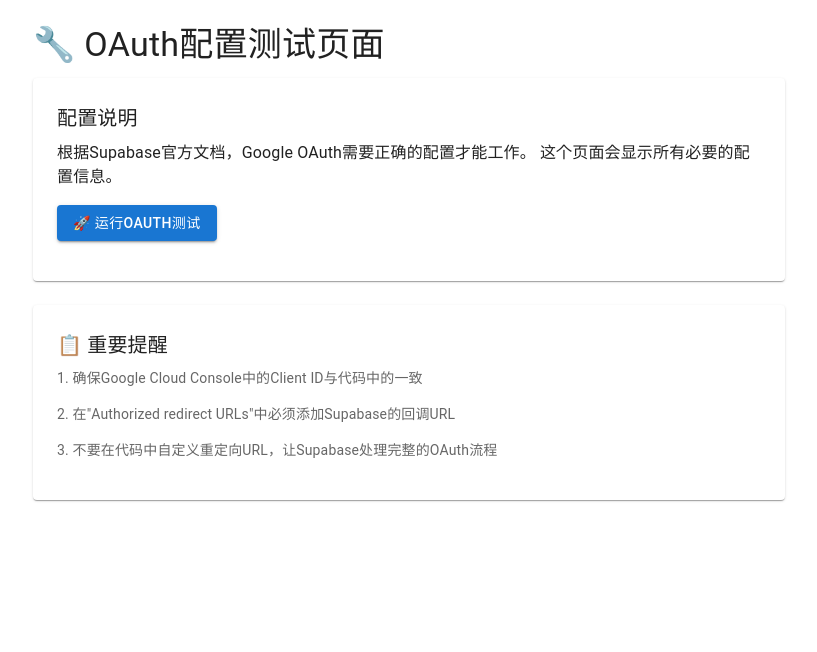
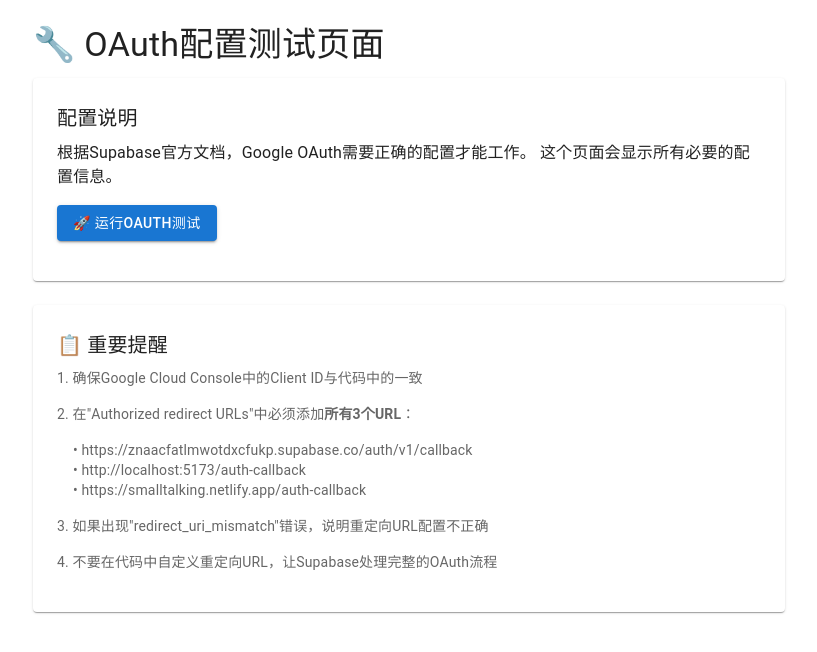
Before and after one commit to erichecan/smalltalk, a React (Vite) app: page /oauth-test in a window 1280 px wide. Shown: the top 652 px of the page, without its empty margins (231-1048 px from the left). Built offline with nearby package versions, Linux system fonts and the light colour scheme; no server answers.

Commit message:
fix: 添加redirect_uri_mismatch错误的详细解决方案 - 2025-01-14 00:50:00

```diff
--- a/src/pages/OAuthTest.tsx
+++ b/src/pages/OAuthTest.tsx
@@ -29,6 +29,13 @@
 
       setTestResult(prev => prev + '\n2. 在"Authorized redirect URLs"中添加:\n');
       setTestResult(prev => prev + `   - ${OAUTH_CONFIG.GOOGLE.GOOGLE_CLOUD_CONFIG.REDIRECT_URL}\n`);
+      setTestResult(prev => prev + '   - http://localhost:5173/auth/callback\n');
+      setTestResult(prev => prev + '   - https://smalltalking.netlify.app/auth/callback\n');
+
+      setTestResult(prev => prev + '\n⚠️ 重要提醒:\n');
+      setTestResult(prev => prev + '• 必须添加所有3个重定向URL，否则会出现redirect_uri_mismatch错误\n');
+      setTestResult(prev => prev + '• 确保URL完全一致，包括协议(http/https)和路径\n');
+      setTestResult(prev => prev + '• 添加后可能需要几分钟才能生效\n');
 
       setTestResult(prev => prev + '\n✅ OAuth测试完成！\n');
       setTestResult(prev => prev + '📝 请确保Google Cloud Console中的配置与上述信息一致\n');
@@ -84,10 +91,24 @@
           1. 确保Google Cloud Console中的Client ID与代码中的一致
         </Typography>
         <Typography variant="body2" color="text.secondary" paragraph>
-          2. 在"Authorized redirect URLs"中必须添加Supabase的回调URL
+          2. 在"Authorized redirect URLs"中必须添加<strong>所有3个URL</strong>：
+        </Typography>
+        <Box sx={{ ml: 2, mb: 2 }}>
+          <Typography variant="body2" color="text.secondary" component="div">
+            • https://znaacfatlmwotdxcfukp.supabase.co/auth/v1/callback
+          </Typography>
+          <Typography variant="body2" color="text.secondary" component="div">
+            • http://localhost:5173/auth-callback
+          </Typography>
+          <Typography variant="body2" color="text.secondary" component="div">
+            • https://smalltalking.netlify.app/auth-callback
+          </Typography>
+        </Box>
+        <Typography variant="body2" color="text.secondary" paragraph>
+          3. 如果出现"redirect_uri_mismatch"错误，说明重定向URL配置不正确
         </Typography>
         <Typography variant="body2" color="text.secondary" paragraph>
-          3. 不要在代码中自定义重定向URL，让Supabase处理完整的OAuth流程
+          4. 不要在代码中自定义重定向URL，让Supabase处理完整的OAuth流程
         </Typography>
       </Paper>
     </Box>
```
